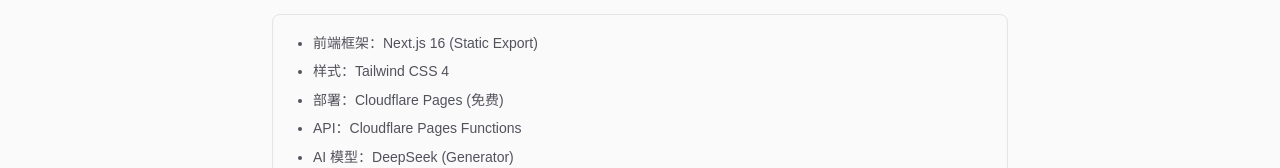
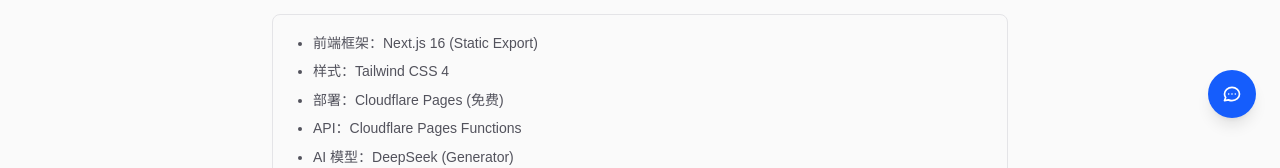
Before and after one commit to ningfd-ux/cursor-rules-cn, a Next.js app: page /blog/build-saas-with-cursor-7-days in a window 1280 px wide. Shown: the part 602-770 px from the top of the page. Built offline with nearby package versions, Linux system fonts and the light colour scheme; no server answers.

Commit message:
feat: 右侧浮动留言按钮 - 侧边栏弹出式留言框

```diff
--- a/src/app/blog/build-saas-with-cursor-7-days/page.tsx
+++ b/src/app/blog/build-saas-with-cursor-7-days/page.tsx
@@ -2,6 +2,7 @@
 import Link from "next/link";
 import BackToTop from "@/components/BackToTop";
 import BlogFooter from "@/components/BlogFooter";
+import SidebarComments from "@/components/SidebarComments";
 
 export const metadata: Metadata = {
   title: "7 天从 0 到上线：我用 Cursor + Claude Code 搭了一个规则站",
@@ -168,6 +169,7 @@
         prev={{ slug: "build-saas-with-cursor-7-days", title: "7天从0到上线" }}
       />
       <BackToTop />
+      <SidebarComments page="build-saas-with-cursor-7-days" />
     </div>
   );
 }
--- /dev/null
+++ b/src/components/SidebarComments.tsx
@@ -0,0 +1,46 @@
+"use client";
+
+import { useState } from "react";
+import Comments from "@/components/Comments";
+
+export default function SidebarComments({ page = "" }: { page?: string }) {
+  const [open, setOpen] = useState(false);
+
+  return (
+    <>
+      {/* Floating button on right side */}
+      <button
+        onClick={() => setOpen(!open)}
+        className="fixed bottom-20 right-6 z-50 flex h-12 w-12 items-center justify-center rounded-full bg-blue-600 text-white shadow-lg transition-all hover:bg-blue-700"
+        aria-label="访客留言"
+      >
+        <svg className="h-5 w-5" fill="none" viewBox="0 0 24 24" stroke="currentColor" strokeWidth={2}>
+          <path strokeLinecap="round" strokeLinejoin="round" d="M8 12h.01M12 12h.01M16 12h.01M21 12c0 4.418-4.03 8-9 8a9.863 9.863 0 01-4.255-.949L3 20l1.395-3.72C3.512 15.042 3 13.574 3 12c0-4.418 4.03-8 9-8s9 3.582 9 8z" />
+        </svg>
+      </button>
+
+      {/* Slide-in panel */}
+      {open && (
+        <div className="fixed inset-0 z-50 flex justify-end">
+          <div className="absolute inset-0 bg-black/30" onClick={() => setOpen(false)} />
+          <div className="relative z-10 flex h-full w-full max-w-sm flex-col bg-white shadow-xl dark:bg-zinc-950 sm:max-w-md">
+            <div className="flex items-center justify-between border-b border-zinc-200 p-4 dark:border-zinc-800">
+              <h2 className="font-semibold text-zinc-900 dark:text-zinc-100">💬 访客留言</h2>
+              <button
+                onClick={() => setOpen(false)}
+                className="rounded p-1 text-zinc-400 hover:text-zinc-600 dark:hover:text-zinc-300"
+              >
+                <svg className="h-5 w-5" fill="none" viewBox="0 0 24 24" stroke="currentColor" strokeWidth={2}>
+                  <path strokeLinecap="round" strokeLinejoin="round" d="M6 18L18 6M6 6l12 12" />
+                </svg>
+              </button>
+            </div>
+            <div className="flex-1 overflow-auto p-4">
+              <Comments page={page} />
+            </div>
+          </div>
+        </div>
+      )}
+    </>
+  );
+}
```
